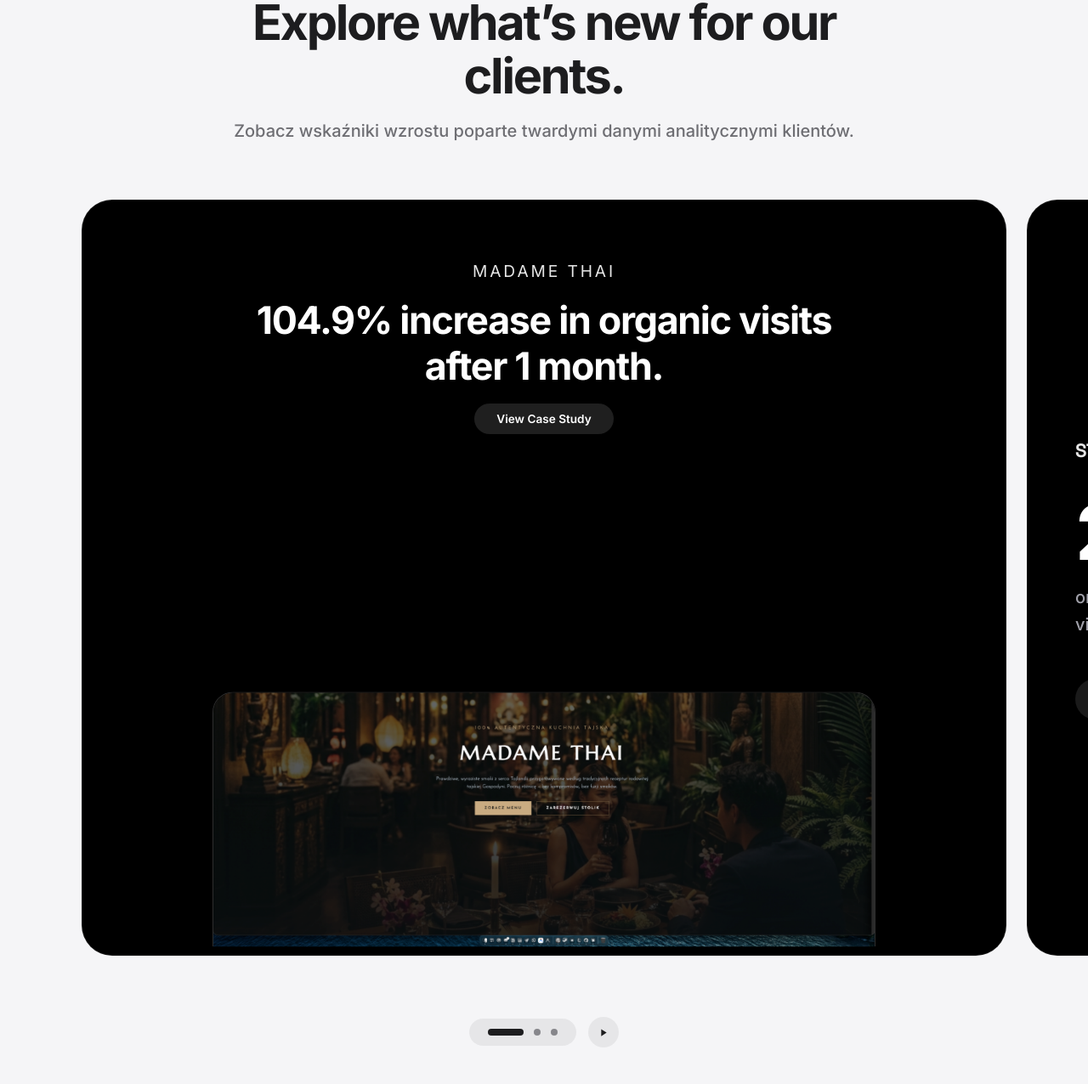
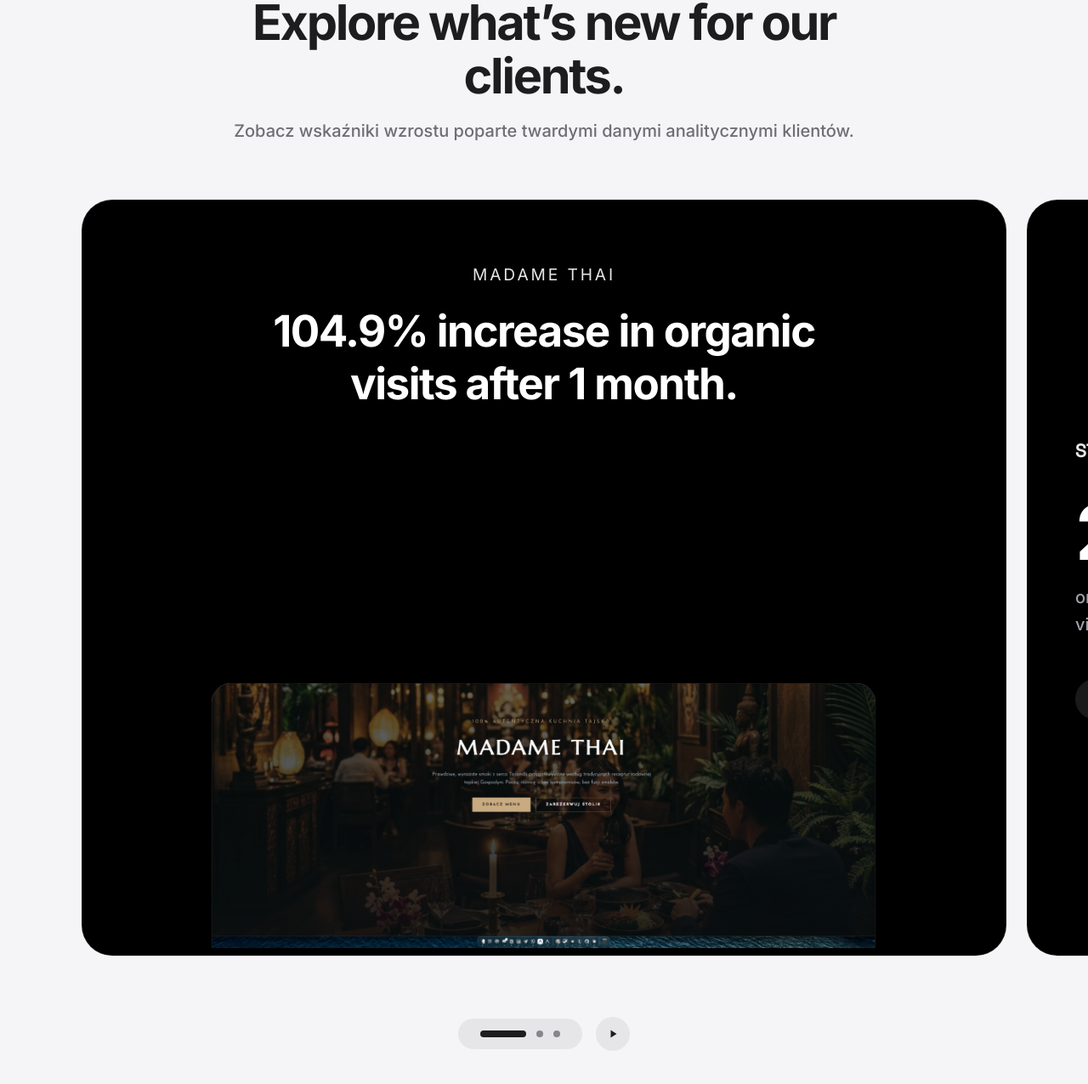
Before and after one commit to FSliwa/AI-SEO-COMPANY, a Next.js app: page / in a window 1280 px wide. Shown: the part 2575-3851 px from the top of the page at 85% size. Built offline with nearby package versions, Linux system fonts and the light colour scheme.

Commit message:
Remove View Case Study button from Madame Thai card, anchor image to bottom edge during pulse, and scale Apple scroll controls to 40px

```diff
--- a/components/Portfolio.jsx
+++ b/components/Portfolio.jsx
@@ -190,33 +190,27 @@ export default function Portfolio() {
 
                 {item.layout === 'center' ? (
                   <div style={{ zIndex: 1, display: 'flex', flexDirection: 'column', alignItems: 'center', textAlign: 'center', height: '100%', position: 'relative', width: '100%' }}>
-                    {/* Top Header Text (Centered above screenshot) */}
-                    <div style={{ maxWidth: '700px', display: 'flex', flexDirection: 'column', alignItems: 'center', paddingTop: '0.25rem', zIndex: 2 }}>
-                      <div style={{ marginBottom: '1rem', filter: 'brightness(0) invert(1)', opacity: 0.9 }}>
+                    {/* Top Header Text (Centered above screenshot, no button) */}
+                    <div style={{ maxWidth: '680px', display: 'flex', flexDirection: 'column', alignItems: 'center', paddingTop: '0.5rem', zIndex: 2 }}>
+                      <div style={{ marginBottom: '1.25rem', filter: 'brightness(0) invert(1)', opacity: 0.9 }}>
                         {item.brandLogo}
                       </div>
-                      <div style={{ fontSize: 'clamp(1.8rem, 3.5vw, 2.8rem)', fontWeight: 700, color: '#FFFFFF', letterSpacing: '-0.03em', lineHeight: 1.2, marginBottom: '1rem' }}>
+                      <div style={{ fontSize: 'clamp(2.2rem, 4vw, 3.2rem)', fontWeight: 700, color: '#FFFFFF', letterSpacing: '-0.03em', lineHeight: 1.2, marginBottom: '0' }}>
                         {item.metric} {item.metricSubtitle}
                       </div>
-                      <button
-                        className="btn btn-secondary"
-                        style={{ background: 'rgba(255,255,255,0.12)', color: '#FFF', borderColor: 'transparent', padding: '0.55rem 1.6rem', borderRadius: '50px', fontSize: '0.85rem' }}
-                        onClick={() => setActiveModal(item)}
-                      >
-                        View Case Study
-                      </button>
                     </div>
 
-                    {/* Centered 80% Width Image coming from bottom edge with top browser UI cropped out */}
+                    {/* Centered 80% Width Image anchored FLUSH to bottom edge during pulse animation */}
                     <motion.div
-                      animate={{ y: [0, -8, 0] }}
+                      animate={{ scaleY: [1, 1.04, 1], scaleX: [1, 1.02, 1] }}
                       transition={{ duration: 6, ease: 'easeInOut', repeat: Infinity }}
                       style={{
                         width: '80%',
-                        height: '300px',
+                        height: '310px',
                         position: 'absolute',
                         bottom: '-3.5rem',
                         left: '10%',
+                        transformOrigin: 'bottom center', // Ensures bottom ALWAYS stays flush with card bottom
                         borderTopLeftRadius: '24px',
                         borderTopRightRadius: '24px',
                         overflow: 'hidden',
@@ -372,15 +366,15 @@ export default function Portfolio() {
           </RevealStagger>
 
           {/* Pagination Controls (1:1 Apple Proportional Size) */}
-          <Reveal delay={0.4} style={{ display: 'flex', justifyContent: 'center', alignItems: 'center', gap: '14px', marginTop: '2.5rem' }}>
+          <Reveal delay={0.4} style={{ display: 'flex', justifyContent: 'center', alignItems: 'center', gap: '16px', marginTop: '2.5rem' }}>
             {/* Dots Pill Container */}
-            <div style={{ display: 'flex', gap: '12px', padding: '12px 22px', background: 'rgba(0, 0, 0, 0.06)', borderRadius: '30px', alignItems: 'center' }}>
+            <div style={{ display: 'flex', gap: '12px', padding: '14px 26px', background: 'rgba(0, 0, 0, 0.06)', borderRadius: '30px', alignItems: 'center' }}>
               {realizedWebsites.map((_, idx) => (
                 <button
                   key={idx}
                   onClick={() => scrollTo(idx)}
                   style={{
-                    width: activeIndex === idx ? '42px' : '8px',
+                    width: activeIndex === idx ? '54px' : '8px',
                     height: '8px',
                     borderRadius: activeIndex === idx ? '4px' : '50%',
                     background: activeIndex === idx ? '#1D1D1F' : '#86868B',
@@ -394,20 +388,20 @@ export default function Portfolio() {
               ))}
             </div>
 
-            {/* Standalone Apple Play Icon Circle Button matching Pill Height */}
+            {/* Standalone Apple Play Icon Circle Button matching Pill Height (40px) */}
             <button style={{
               background: 'rgba(0, 0, 0, 0.06)',
               border: 'none',
               borderRadius: '50%',
-              width: '36px',
-              height: '36px',
+              width: '40px',
+              height: '40px',
               cursor: 'pointer',
               display: 'flex',
               alignItems: 'center',
               justifyContent: 'center',
               padding: '0'
             }}>
-              <svg width="11" height="11" viewBox="0 0 24 24" fill="#1D1D1F" stroke="none" style={{ marginLeft: '1px' }}>
+              <svg width="12" height="12" viewBox="0 0 24 24" fill="#1D1D1F" stroke="none" style={{ marginLeft: '1px' }}>
                 <polygon points="5 3 19 12 5 21 5 3"></polygon>
               </svg>
             </button>
```
